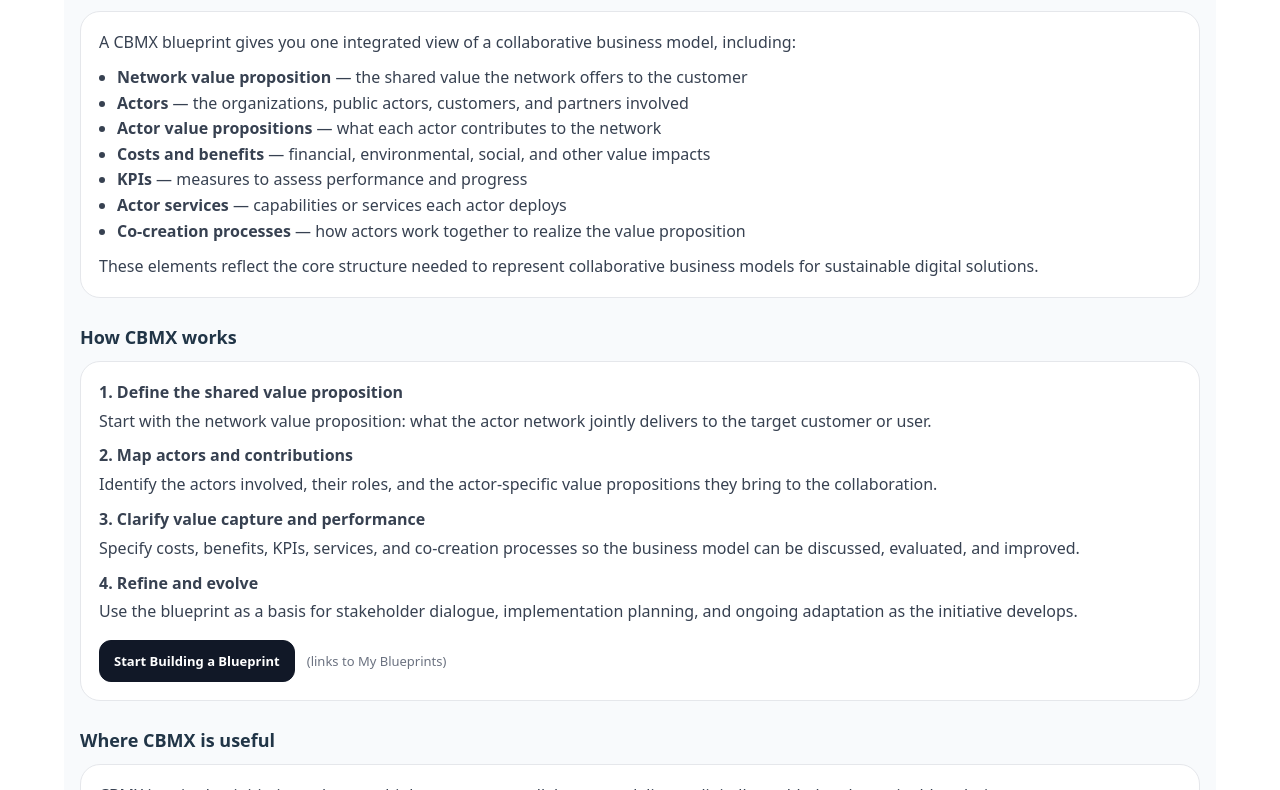
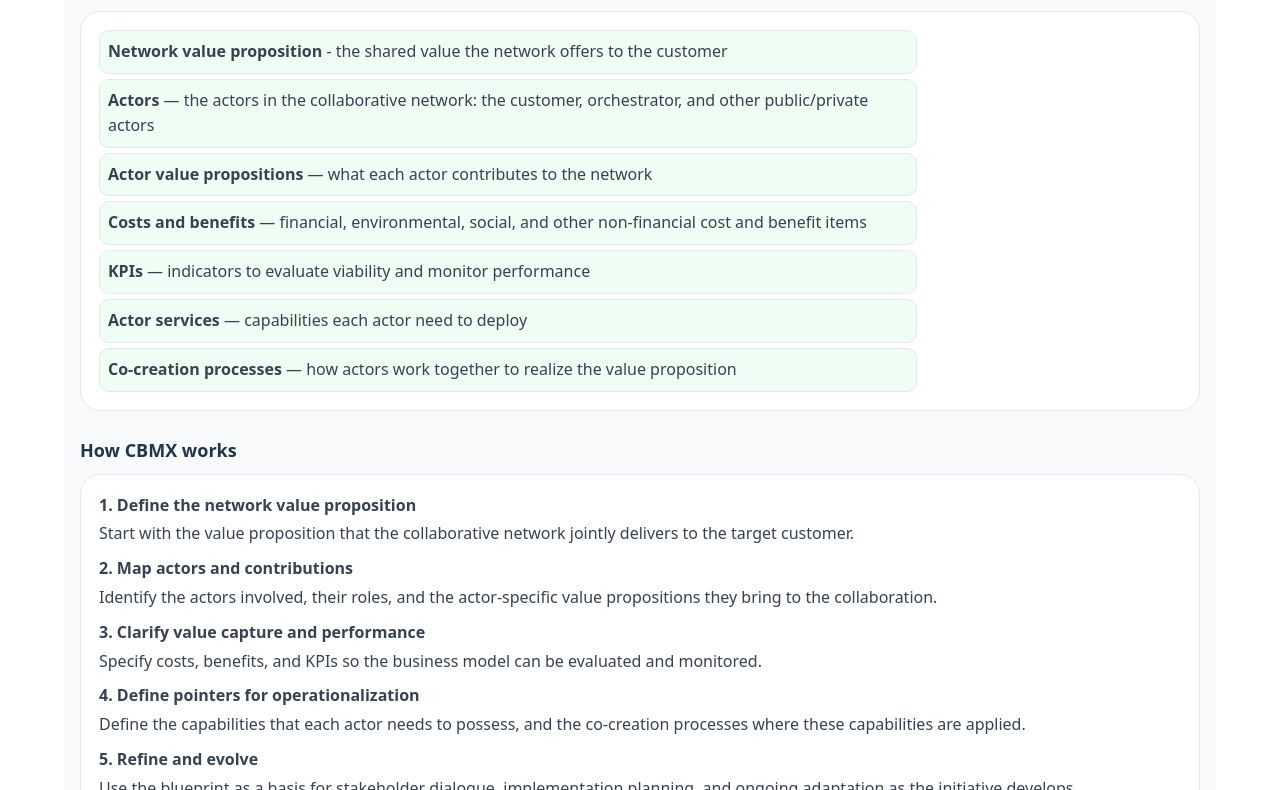
Before and after one commit to bbkaya/cbmx, a React (Vite) app: page /#/ in a window 1280 px wide. Shown: the part 1410-2200 px from the top of the page. Built offline with nearby package versions, Linux system fonts and the light colour scheme; no server answers.

Commit message:
Update LandingPage.tsx

```diff
--- a/src/pages/LandingPage.tsx
+++ b/src/pages/LandingPage.tsx
@@ -239,8 +239,7 @@ React.useEffect(() => {
           <div style={callout}>
             <div style={{ fontWeight: 900, marginBottom: 4 }}>From isolated business models to shared business logic</div>
             <div style={{ color: "#374151" }}>
-              CBMX makes it easier to articulate who participates, what each actor contributes, what each actor gains, and how
-              the collaboration works in practice.
+              CBMX makes it easier to articulate who participates, what each actor contributes, what each actor gains, and how the collaboration works in practice.
             </div>
           </div>
         </div>
@@ -295,37 +294,44 @@ React.useEffect(() => {
       {/* Section 3 */}
       <Section id="inside" title="What are the elements of a CBMX Blueprint?">
         <div style={cardPanel}>
-          <div style={{ marginBottom: 10 }}>
-            A CBMX blueprint gives you one integrated view of a collaborative business model, including:
+
+
+          <div style={calloutElement} >
+            <div style={{ marginBottom: 1 }}><b>Network value proposition</b> - the shared value the network offers to the customer</div>
           </div>
-          <ul style={{ margin: 0, paddingLeft: 18, lineHeight: 1.6 }}>
-            <li>
-              <b>Network value proposition</b> — the shared value the network offers to the customer
-            </li>
-            <li>
-              <b>Actors</b> — the organizations, public actors, customers, and partners involved
-            </li>
-            <li>
-              <b>Actor value propositions</b> — what each actor contributes to the network
-            </li>
-            <li>
-              <b>Costs and benefits</b> — financial, environmental, social, and other value impacts
-            </li>
-            <li>
-              <b>KPIs</b> — measures to assess performance and progress
-            </li>
-            <li>
-              <b>Actor services</b> — capabilities or services each actor deploys
-            </li>
-            <li>
-              <b>Co-creation processes</b> — how actors work together to realize the value proposition
-            </li>
-          </ul>
-          <div style={{ marginTop: 10 }}>
-            These elements reflect the core structure needed to represent collaborative business models for sustainable digital
-            solutions.
+<div style={{ marginBottom: 5 }}></div>
+
+
+          <div style={calloutElement} >
+            <div style={{ marginBottom: 1 }}><b>Actors</b> — the actors in the collaborative network: the customer, orchestrator, and other public/private actors</div>
           </div>
-        </div>
+<div style={{ marginBottom: 5 }}></div>
+
+          <div style={calloutElement} >
+            <div style={{ marginBottom: 1 }}><b>Actor value propositions</b> — what each actor contributes to the network</div>
+          </div>
+<div style={{ marginBottom: 5 }}></div>
+
+          <div style={calloutElement} >
+            <div style={{ marginBottom: 1 }}><b>Costs and benefits</b> — financial, environmental, social, and other non-financial cost and benefit items</div>
+          </div>
+<div style={{ marginBottom: 5 }}></div>
+
+          <div style={calloutElement} >
+            <div style={{ marginBottom: 1 }}><b>KPIs</b> — indicators to evaluate viability and monitor performance</div>
+          </div>
+<div style={{ marginBottom: 5 }}></div>
+
+          <div style={calloutElement} >
+            <div style={{ marginBottom: 1 }}><b>Actor services</b> — capabilities each actor need to deploy</div>
+          </div>
+<div style={{ marginBottom: 5 }}></div>
+
+          <div style={calloutElement} >
+            <div style={{ marginBottom: 1 }}><b>Co-creation processes</b> — how actors work together to realize the value proposition</div>
+          </div>
+
+      </div>
       </Section>
 
       {/* Section 4 */}
@@ -333,8 +339,8 @@ React.useEffect(() => {
         <div style={cardPanel}>
           <div style={{ display: "grid", gap: 10 }}>
             <Step
-              title="1. Define the shared value proposition"
-              text="Start with the network value proposition: what the actor network jointly delivers to the target customer or user."
+              title="1. Define the network value proposition"
+              text="Start with the value proposition that the collaborative network jointly delivers to the target customer."
             />
             <Step
               title="2. Map actors and contributions"
@@ -342,10 +348,14 @@ React.useEffect(() => {
             />
             <Step
               title="3. Clarify value capture and performance"
-              text="Specify costs, benefits, KPIs, services, and co-creation processes so the business model can be discussed, evaluated, and improved."
+              text="Specify costs, benefits, and KPIs so the business model can be evaluated and monitored."
             />
             <Step
-              title="4. Refine and evolve"
+              title="4. Define pointers for operationalization"
+              text="Define the capabilities that each actor needs to possess, and the co-creation processes where these capabilities are applied."
+            />
+            <Step
+              title="5. Refine and evolve"
               text="Use the blueprint as a basis for stakeholder dialogue, implementation planning, and ongoing adaptation as the initiative develops."
             />
 
@@ -353,9 +363,7 @@ React.useEffect(() => {
               <Link to={startNewHref} style={primaryCta}>
                 Start Building a Blueprint
               </Link>{" "}
-              <span style={{ color: "#6b7280", fontSize: 13, marginLeft: 8 }}>
-                (links to My Blueprints)
-              </span>
+
             </div>
           </div>
         </div>
@@ -684,6 +692,16 @@ const callout: React.CSSProperties = {
   padding: 14,
 };
 
+const calloutElement: React.CSSProperties = {
+  textAlign: "left",
+  border: "1px solid #e5e7eb",
+  borderRadius: 10,
+  background: "#f0fdf4",
+  padding: 8,
+  width: 800,
+};
+
+
 const miniCard: React.CSSProperties = {
   textAlign: "left",
   border: "1px solid #e5e7eb",
```
